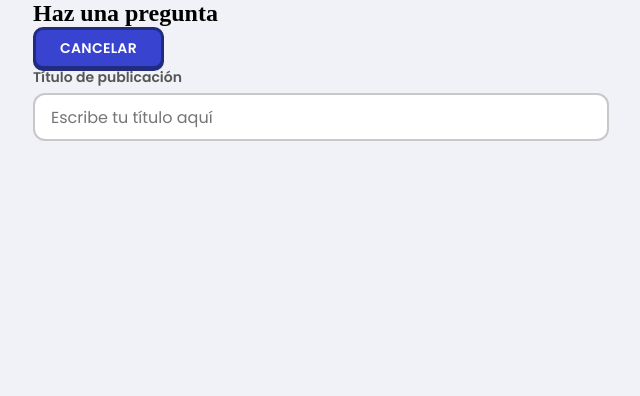
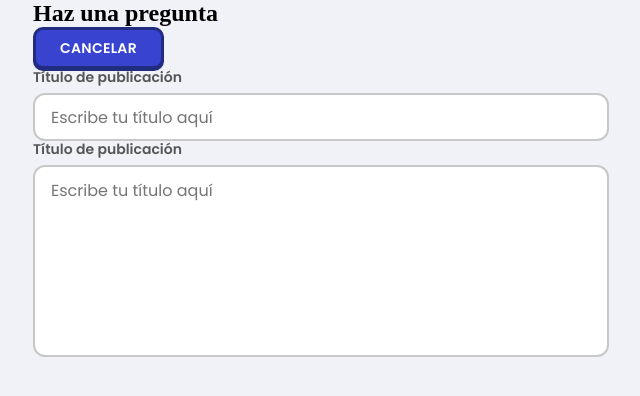
Before and after one commit to mhdfaisal/a-sample-edtech--ui, a React (Create React App) app: page /ask in a window 1280 px wide. Shown: the top 396 px of the page, without its empty margins (319-959 px from the left). Built offline with nearby package versions, Linux system fonts and the light colour scheme.

Commit message:
add multine mode to TextInput component

```diff
--- a/src/Components/AskQuestion/index.js
+++ b/src/Components/AskQuestion/index.js
@@ -13,6 +13,7 @@ const AskQuestion = () => {
 		label: 'Título de publicación',
 		placeholder: 'Escribe tu título aquí',
 	});
+
 	const history = useHistory();
 
 	const onCancelBtnClick = () => {
@@ -27,6 +28,7 @@ const AskQuestion = () => {
 				</div>
 			</header>
 			<form className='ask__question__form'>
+				<TextInput {...inputState} onChange={onInputChange} isMultiLine />
 				<TextInput {...inputState} onChange={onInputChange} />
 			</form>
 		</section>
--- a/src/Components/shared/TextInput/index.js
+++ b/src/Components/shared/TextInput/index.js
@@ -3,12 +3,22 @@ import React from 'react';
 import './text-input-style.css';
 
 const TextInput = (props) => {
-	const { label, value, onChange, errorMsg, isValid, touched, placeholder } = props;
+	const {
+		label,
+		value,
+		onChange,
+		errorMsg,
+		isValid,
+		touched,
+		placeholder,
+		isMultiLine = false,
+	} = props;
 
 	return (
 		<>
 			<label htmlFor='text-input' className='text__input'>
 				<span className='text__input__label-text'>{label}</span>
+				{isMultiLine ? (
 					<input
 						type='text'
 						id='text-input'
@@ -17,6 +27,18 @@ const TextInput = (props) => {
 						className='text__input__control'
 						placeholder={placeholder}
 					/>
+				) : (
+					<textarea
+						type='text'
+						id='text-input'
+						value={value}
+						onChange={onChange}
+						className='text__input__control-multiline'
+						placeholder={placeholder}
+					>
+						{value}
+					</textarea>
+				)}
 			</label>
 			{isValid && touched && <div className='text__input__error'>{errorMsg}</div>}
 		</>
--- a/src/Components/shared/TextInput/text-input-style.css
+++ b/src/Components/shared/TextInput/text-input-style.css
@@ -1,4 +1,5 @@
-.text__input__control {
+.text__input__control,
+.text__input__control-multiline {
 	font-family: 'Poppins', sans-serif;
 	font-style: normal;
 	font-weight: normal;
@@ -16,6 +17,12 @@
 	outline: none;
 }
 
+.text__input__control-multiline {
+	height: 192px;
+	width: 100%;
+	resize: none;
+}
+
 .text__input__label-text {
 	font-family: 'Poppins', sans-serif;
 	font-style: normal;
```
Lines whose indentation alone changed are shown as unchanged.
